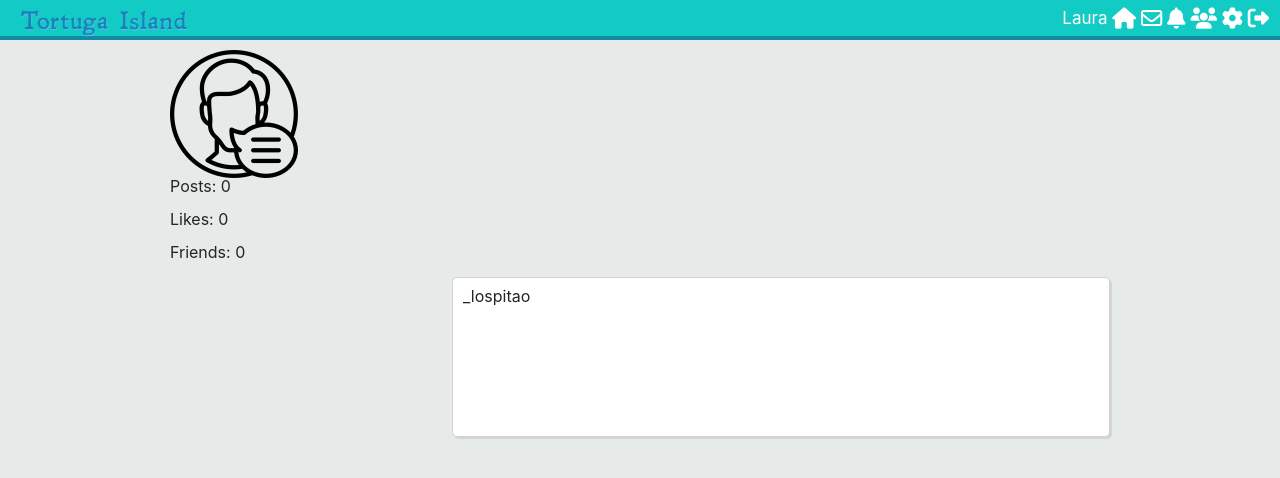
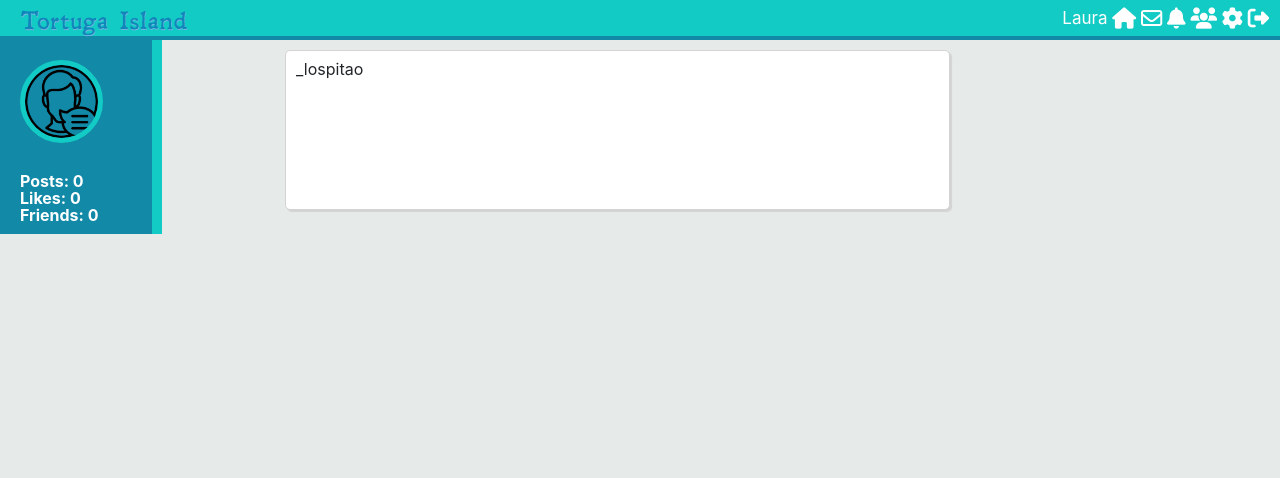
Before and after one commit to Lospitao/Isla-Tortuga, a PHP site: page /_lospitao in a window 1280 px wide. Shown: the top 478 px of the page. Run offline with PHP 8.4, Linux system fonts and the light colour scheme; a user stored in the database is signed in; data comes from the database, SQL or seed files in the repository; some libraries are stand-ins or nearby versions.

Commit message:
#52 Styling the profile bar

```diff
--- a/assets/css/style.css
+++ b/assets/css/style.css
@@ -173,11 +173,11 @@ textarea:focus {
 	margin-top: 3px;
 	position: absolute;
 	font-family: 'Bellota-Regular', sans-serif;
-	text-shadow: #73B6E2 0.5px 0.5px 0px;
+	text-shadow: #73B6E2 0.5px 0.5px 0;
 	font-size: 120%;
 }
 .newsfeedPostOptions {
-	padding:0px;
+	padding:0;
 	text-decoration: none;
 	color: #20AAE5;
 
@@ -205,3 +205,38 @@ textarea:focus {
 	display: inline;
 	font-size: 14px;
 }
+
+.profile_left {
+	top:-10px;
+	width: 17%;
+	max-width: 240px;
+	min-width: 130px;
+	height: 100%;
+	float: left;
+	position: relative;
+	background-color:#1289A7;
+	border-right:10px solid #12CBC4;
+	color: white;
+	margin-right: 20px;
+}
+
+.profile_left img{
+	min-width:80px;
+	width: 55%;
+	margin: 20px;
+	border: 5px solid #12CBC4;
+	border-radius: 100px;
+}
+
+.profile_info {
+	display: list-item;
+	background-color: #1289A7;
+	width: 100%;
+	padding: 10px 0 10px 0;
+}
+
+.profile_info p {
+	margin: 0 0 0 20px;
+	word-wrap: break-word;
+	font-weight: bolder;
+}
--- a/profile.php
+++ b/profile.php
@@ -10,16 +10,23 @@ if(isset($_GET['profile_username'])) {
     $num_friends = (substr_count($user_array['friend_array'], ",")) -1;
 }
 ?>
+    <style type="text/css">
+        .wrapper {
+            margin-left: 0;
+            padding-left: 0;
+        }
+    </style>
     <div class="profile_left">
         <img src="<?php echo $user_array['profile_pic']?>">
         <div class="profile_info">
-        <p><?php echo "Posts: " . $user_array['num_posts']; ?></p>
-        <p><?php echo "Likes: " . $user_array['num_likes']; ?></p>
-        <p><?php echo "Friends: " . $num_friends; ?></p>
+            <p><?php echo "Posts: " . $user_array['num_posts']; ?></p>
+            <p><?php echo "Likes: " . $user_array['num_likes']; ?></p>
+            <p><?php echo "Friends: " . $num_friends; ?></p>
         </div>
+    </div>
 
     <div class="main_column column">
-    <?php echo $username?>
+    <?php echo $username; ?>
 
 
 
```
